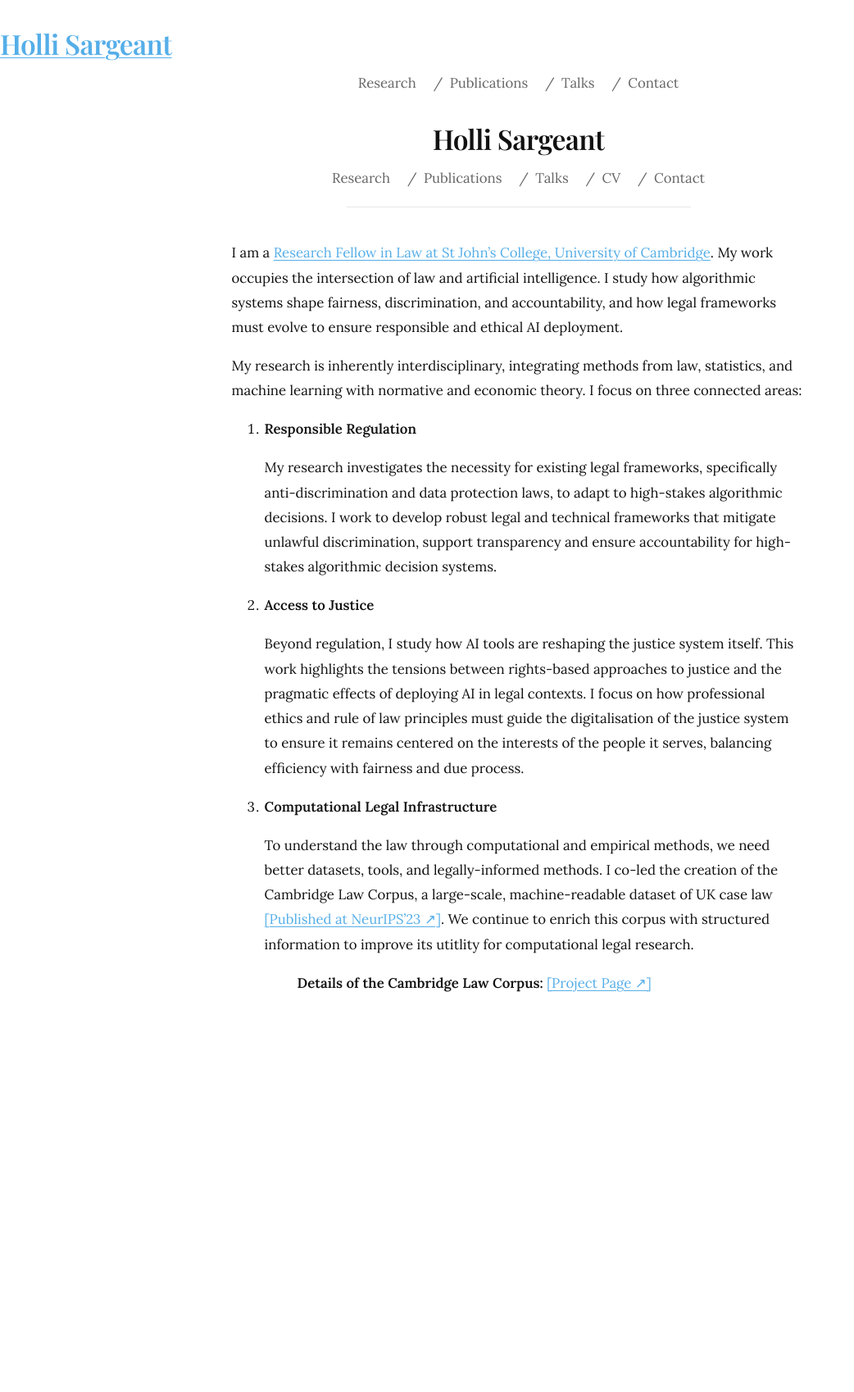
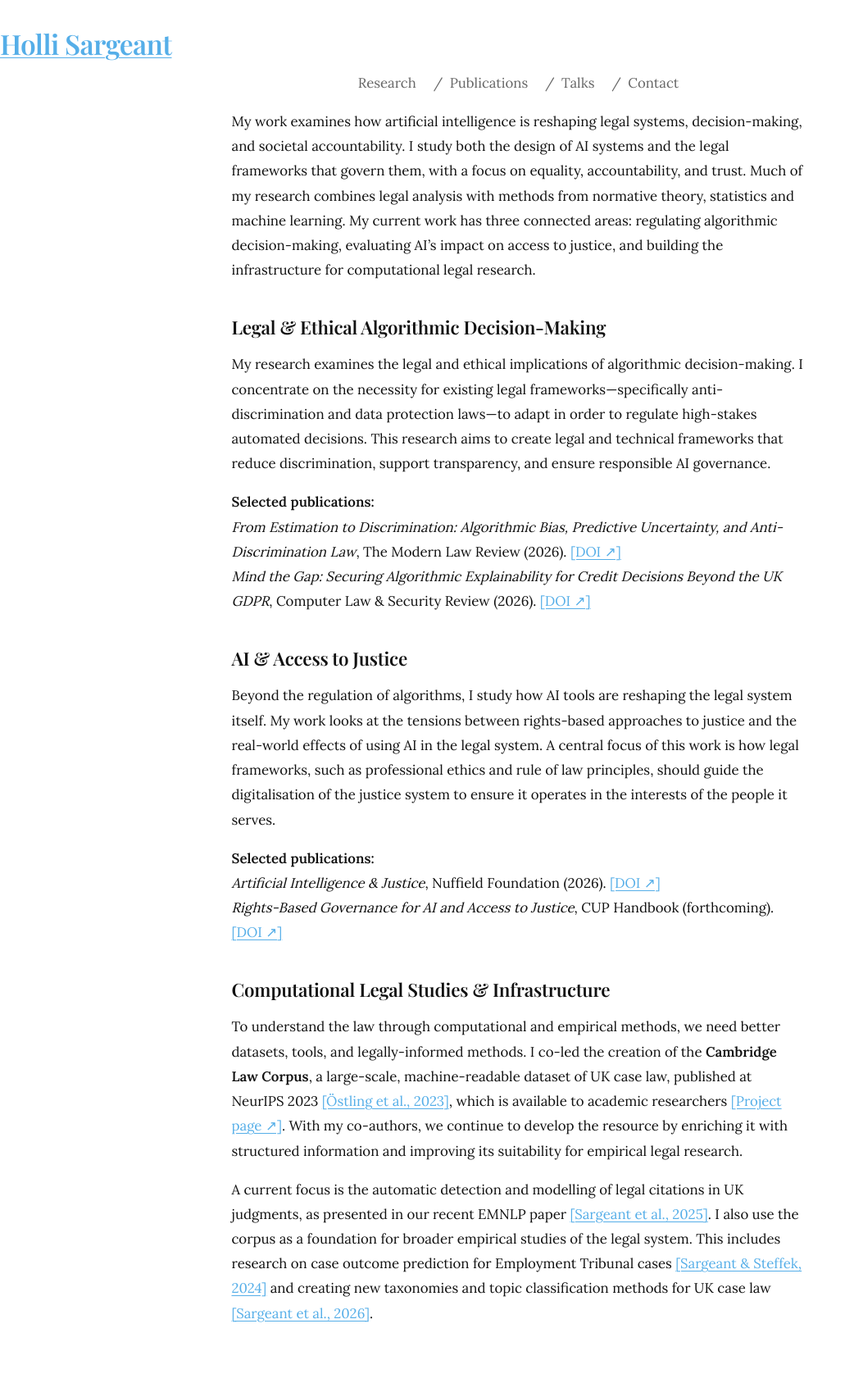
Before and after one commit to hollisargeant/hollisargeant.github.io, a Jekyll site: the page built from research.md, in a window 1280 px wide. Shown: the whole page at 82% size, without its empty margins (0-1042 px from the left). Built offline with Jekyll 4.4.1, drawn with Linux system fonts in a browser that asks for light colours; before the commit the page ends 1295 px from its top, so only the background shows below that.

Commit message:
Update research.md

```diff
--- a/research.md
+++ b/research.md
@@ -3,37 +3,26 @@ layout: default
 title: Research
 permalink: /research/
 ---
-<div class="header-section">
 
-   <h1 class="header-name"><a href="{{ '/' | relative_url }}">Holli Sargeant</a></h1>
+My work examines how artificial intelligence is reshaping legal systems, decision-making, and societal accountability. I study both the design of AI systems and the legal frameworks that govern them, with a focus on equality, accountability, and trust. Much of my research combines legal analysis with methods from normative theory, statistics and machine learning. My current work has three connected areas: regulating algorithmic decision-making, evaluating AI's impact on access to justice, and building the infrastructure for computational legal research.
 
-<ul class="site-nav">
-  <li><a href="/research/">Research</a></li>
-  <li><a href="/publications/">Publications</a></li>
-   <li><a href="/talks/">Talks</a></li>
-   <li><a href="/cv/">CV</a></li>
-  <li><a href="/contact/">Contact</a></li>
-</ul>
+## Legal & Ethical Algorithmic Decision-Making
 
-<hr class="rule" />
-</div>
+My research examines the legal and ethical implications of algorithmic decision-making. I concentrate on the necessity for existing legal frameworks—specifically anti-discrimination and data protection laws—to adapt in order to regulate high-stakes automated decisions. This research aims to create legal and technical frameworks that reduce discrimination, support transparency, and ensure responsible AI governance.
 
-I am a <a href="https://www.joh.cam.ac.uk/research/academics/fellows/dr-holli-sargeant" target="_blank">Research Fellow in Law at St John’s College, University of Cambridge</a>. My work occupies the intersection of law and artificial intelligence. I study how algorithmic systems shape fairness, discrimination, and accountability, and how legal frameworks must evolve to ensure responsible and ethical AI deployment.
+**Selected publications:**
+*From Estimation to Discrimination: Algorithmic Bias, Predictive Uncertainty, and Anti-Discrimination Law*, The Modern Law Review (2026). [[DOI ↗︎]](https://doi.org/10.1111/1468-2230.70045)
+*Mind the Gap: Securing Algorithmic Explainability for Credit Decisions Beyond the UK GDPR*, Computer Law & Security Review (2026). [[DOI ↗︎]](https://doi.org/10.1016/j.clsr.2025.106247)
 
-My research is inherently interdisciplinary, integrating methods from law, statistics, and machine learning with normative and economic theory. I focus on three connected areas:
+## AI & Access to Justice
 
-1. **Responsible Regulation**
+Beyond the regulation of algorithms, I study how AI tools are reshaping the legal system itself. My work looks at the tensions between rights-based approaches to justice and the real-world effects of using AI in the legal system. A central focus of this work is how legal frameworks, such as professional ethics and rule of law principles, should guide the digitalisation of the justice system to ensure it operates in the interests of the people it serves.
 
-    My research investigates the necessity for existing legal frameworks, specifically anti-discrimination and data protection laws, to adapt to high-stakes algorithmic decisions. I work to develop robust legal and technical frameworks that mitigate unlawful discrimination, support transparency and ensure accountability for high-stakes algorithmic decision systems.
+**Selected publications:**
+*Artificial Intelligence & Justice*, Nuffield Foundation (2026). [[DOI ↗︎]](https://doi.org/10.17863/CAM.132259)
+*Rights-Based Governance for AI and Access to Justice*, CUP Handbook (forthcoming). [[DOI ↗︎]](https://dx.doi.org/10.2139/ssrn.6942960)
 
-2. **Access to Justice**
+## Computational Legal Studies & Infrastructure
+To understand the law through computational and empirical methods, we need better datasets, tools, and legally-informed methods. I co-led the creation of the **Cambridge Law Corpus**, a large-scale, machine-readable dataset of UK case law, published at NeurIPS 2023 [[Östling et al., 2023]](https://doi.org/10.5555/3666122.3667915), which is available to academic researchers [[Project page ↗︎]](https://www.cst.cam.ac.uk/research/srg/projects/law). With my co-authors, we continue to develop the resource by enriching it with structured information and improving its suitability for empirical legal research.
 
-    Beyond regulation, I study how AI tools are reshaping the justice system itself. This work highlights the tensions between rights-based approaches to justice and the pragmatic effects of deploying AI in legal contexts. I focus on how professional ethics and rule of law principles must guide the digitalisation of the justice system to ensure it remains centered on the interests of the people it serves, balancing efficiency with fairness and due process.
-
-   <!-- > Evidence Review Project with Nuffield Foundation [[Page ↗︎]]() -->
-
-3. **Computational Legal Infrastructure**
-
-    To understand the law through computational and empirical methods, we need better datasets, tools, and legally-informed methods. I co-led the creation of the Cambridge Law Corpus, a large-scale, machine-readable dataset of UK case law [[Published at NeurIPS'23 ↗︎]](https://doi.org/10.5555/3666122.3667915). We continue to enrich this corpus with structured information to improve its utitlity for computational legal research.
-
-   > **Details of the Cambridge Law Corpus:** [[Project Page ↗︎]](https://www.cst.cam.ac.uk/research/srg/projects/law)
+A current focus is the automatic detection and modelling of legal citations in UK judgments, as presented in our recent EMNLP paper [[Sargeant et al., 2025]](https://doi.org/10.18653/v1/2025.emnlp-main.1361). I also use the corpus as a foundation for broader empirical studies of the legal system. This includes research on case outcome prediction for Employment Tribunal cases [[Sargeant & Steffek, 2024]](https://doi.org/10.53292/33313cc8.26dded33) and creating new taxonomies and topic classification methods for UK case law [[Sargeant et al., 2026]](https://doi.org/10.1007/s10506-025-09434-0).
```
